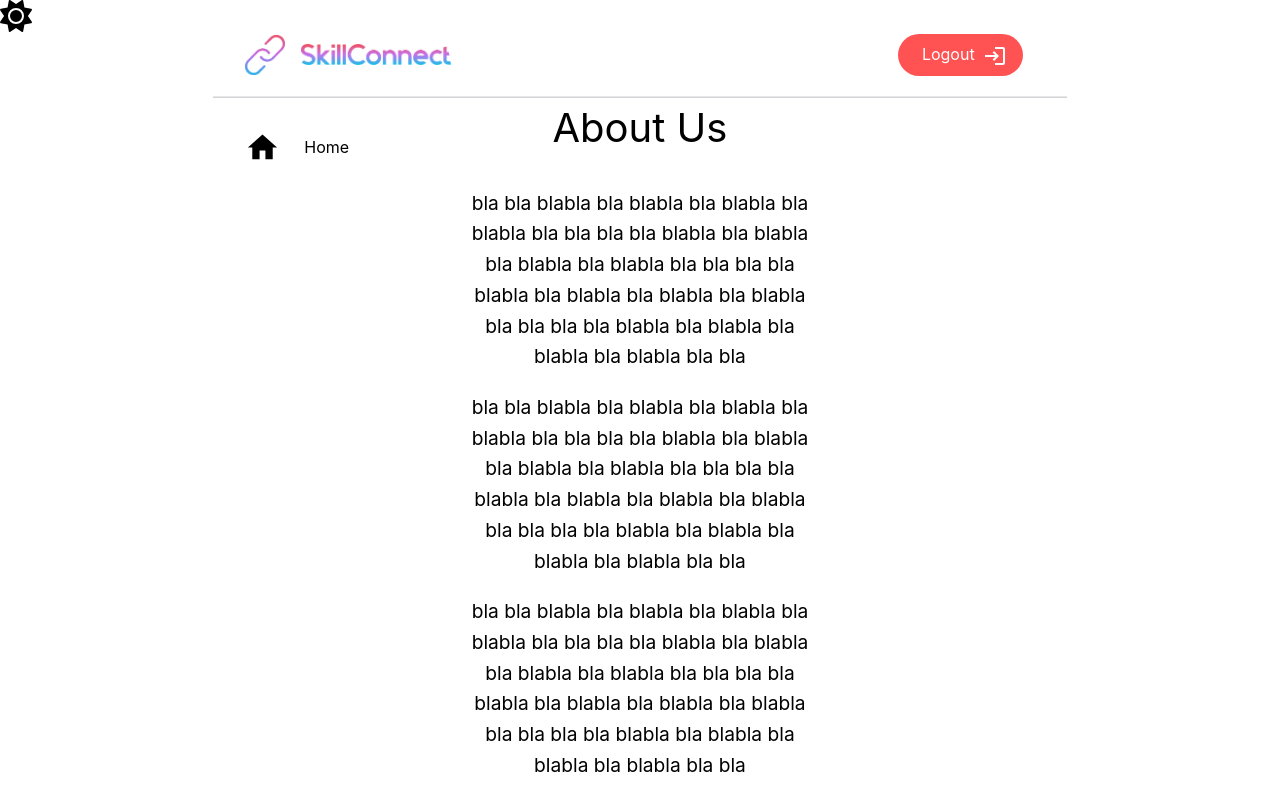
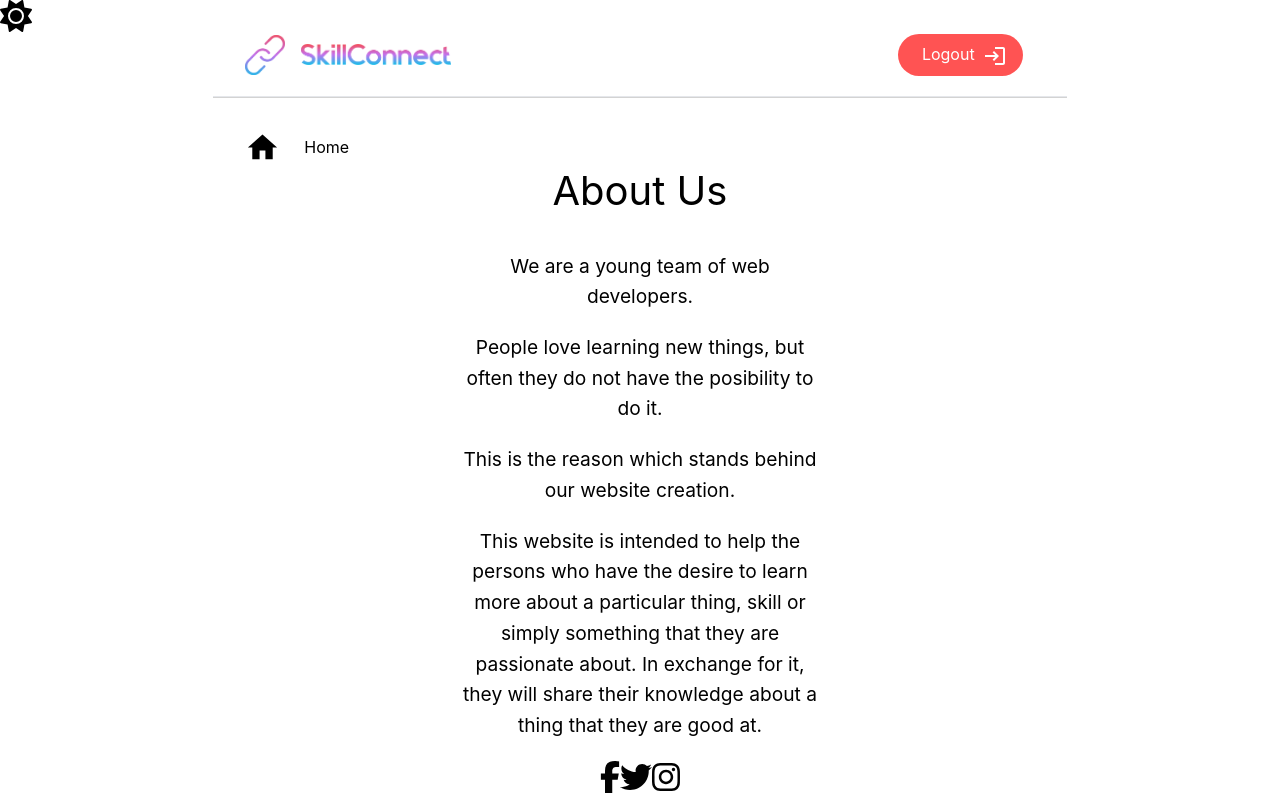
Before and after one commit to jesuisjayus/webproject, a React (Create React App) app in the folder client/: page /AboutUs in a window 1280 px wide. Shown: the top 800 px of the page. Built offline with nearby package versions, Linux system fonts and the light colour scheme.

Commit message:
Update AboutUs.jsx

```diff
--- a/client/src/pages/AboutUs/AboutUs.jsx
+++ b/client/src/pages/AboutUs/AboutUs.jsx
@@ -37,34 +37,28 @@ const AboutUs = () => {
         </div>
             <div className="grid grid-cols-1 md:grid-cols-4">
                 <div className="px-6"><AboutUsLeftbar /></div>
-                    <div className="col-span-2 border-t-slate-1500 px-6">
+                    <div className="col-span-2 px-5">
                         <section style={sectionStyle}>
                             <div style={containerStyle}>
                                 <h2 style={titleStyle}>About Us</h2>
                                     <div style={contentStyle}>
                                         <p style={descriptionStyle}>
-                                            bla bla blabla bla blabla bla blabla bla blabla bla bla
-                                            bla bla blabla bla blabla bla blabla bla blabla bla bla
-                                            bla bla blabla bla blabla bla blabla bla blabla bla bla
-                                            bla bla blabla bla blabla bla blabla bla blabla bla bla
+                                            We are a young team of web developers.
                                         </p>
                                         <p style={descriptionStyle}>
-                                            bla bla blabla bla blabla bla blabla bla blabla bla bla
-                                            bla bla blabla bla blabla bla blabla bla blabla bla bla
-                                            bla bla blabla bla blabla bla blabla bla blabla bla bla
-                                            bla bla blabla bla blabla bla blabla bla blabla bla bla
+                                            People love learning new things, but often they do not
+                                            have the posibility to do it.
                                         </p>
                                         <p style={descriptionStyle}>
-                                            bla bla blabla bla blabla bla blabla bla blabla bla bla
-                                            bla bla blabla bla blabla bla blabla bla blabla bla bla
-                                            bla bla blabla bla blabla bla blabla bla blabla bla bla
-                                            bla bla blabla bla blabla bla blabla bla blabla bla bla
+                                            This is the reason which stands
+                                            behind our website creation.
                                         </p>
                                         <p style={descriptionStyle}>
-                                            bla bla blabla bla blabla bla blabla bla blabla bla bla
-                                            bla bla blabla bla blabla bla blabla bla blabla bla bla
-                                            bla bla blabla bla blabla bla blabla bla blabla bla bla
-                                            bla bla blabla bla blabla bla blabla bla blabla bla bla
+                                            This website is intended to help the persons who have
+                                            the desire to learn more about a particular thing, skill
+                                            or simply something that they are passionate about.
+                                            In exchange for it, they will share their knowledge
+                                            about a thing that they are good at.
                                         </p>
                                         <SocialMedia/>
 
```
